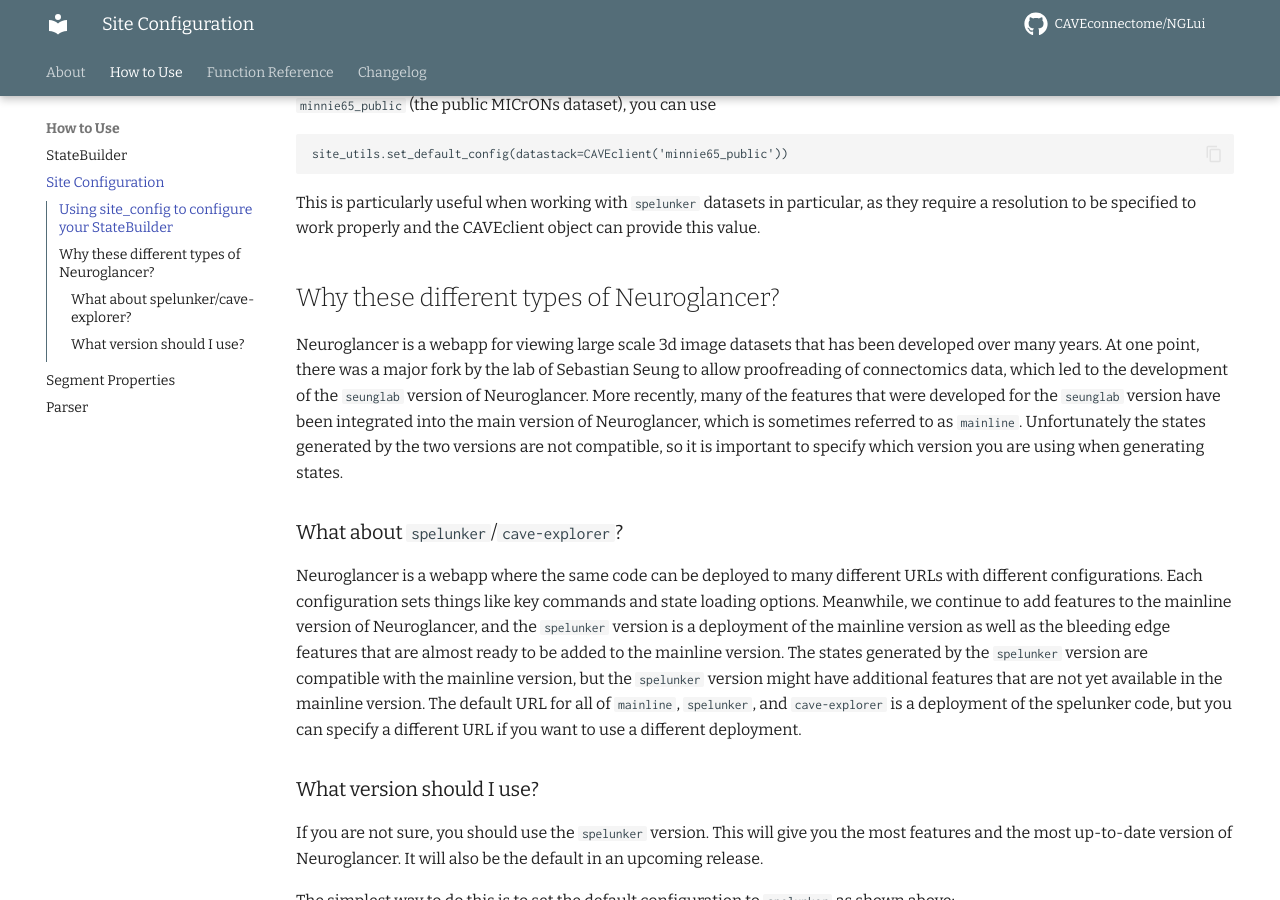
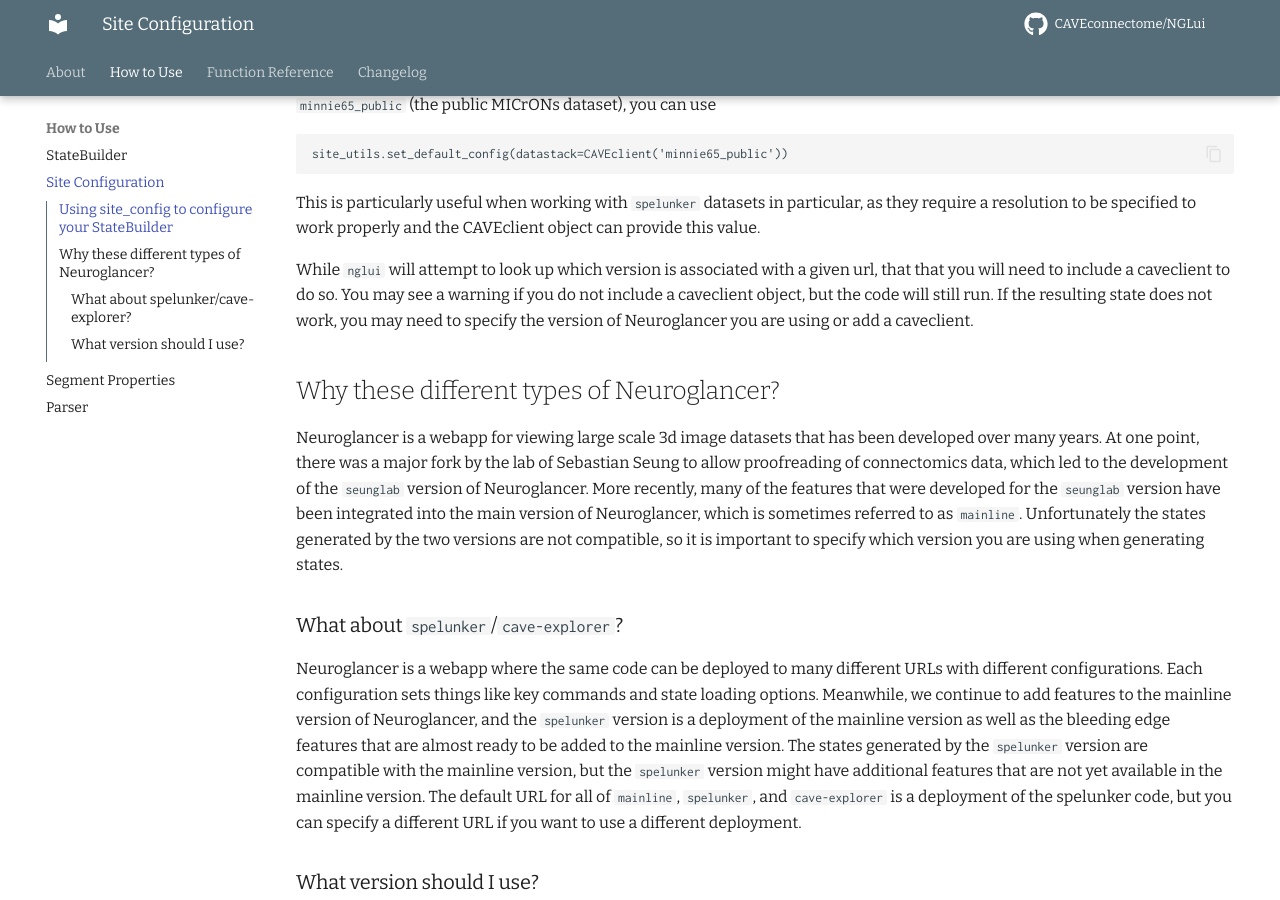
Before and after one commit to CAVEconnectome/nglui, an MkDocs documentation site: the page built from docs/usage/config.md, in a window 1280 px wide and 900 px high, scrolled down 1684 px. Built offline with MkDocs 1.6.1 and Material for MkDocs 9.7.7, drawn with Linux system fonts in a browser that asks for light colours; comment, search, counter and statistics services are not loaded.

Commit message:
add note about config in statebuilder

```diff
--- a/docs/usage/config.md
+++ b/docs/usage/config.md
@@ -74,6 +74,11 @@ site_utils.set_default_config(datastack=CAVEclient('minnie65_public'))
 
 This is particularly useful when working with `spelunker` datasets in particular, as they require a resolution to be specified to work properly and the CAVEclient object can provide this value.
 
+While `nglui` will attempt to look up which version is associated with a given url, that that you will need to include a caveclient to do so.
+You may see a warning if you do not include a caveclient object, but the code will still run.
+If the resulting state does not work, you may need to specify the version of Neuroglancer you are using or add a caveclient.
+
+
 ## Why these different types of Neuroglancer?
 
 Neuroglancer is a webapp for viewing large scale 3d image datasets that has been developed over many years.
```
